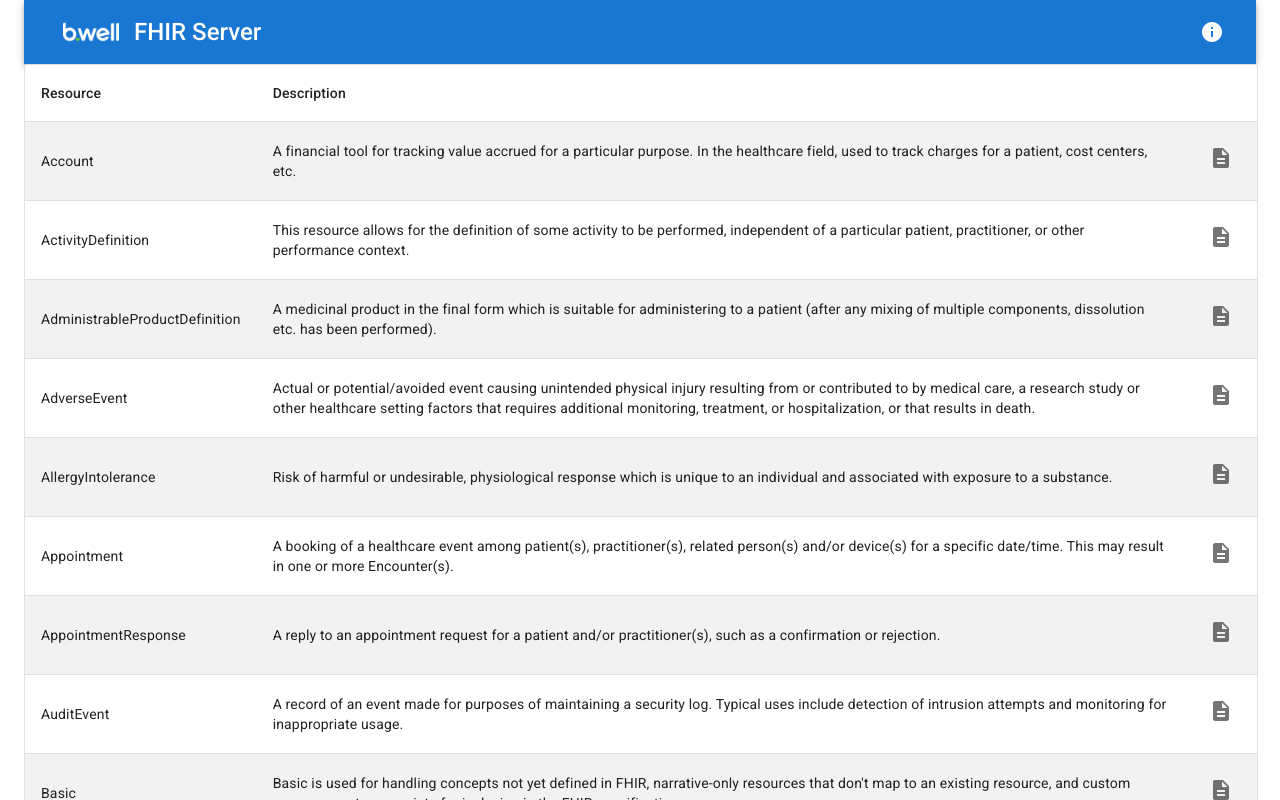
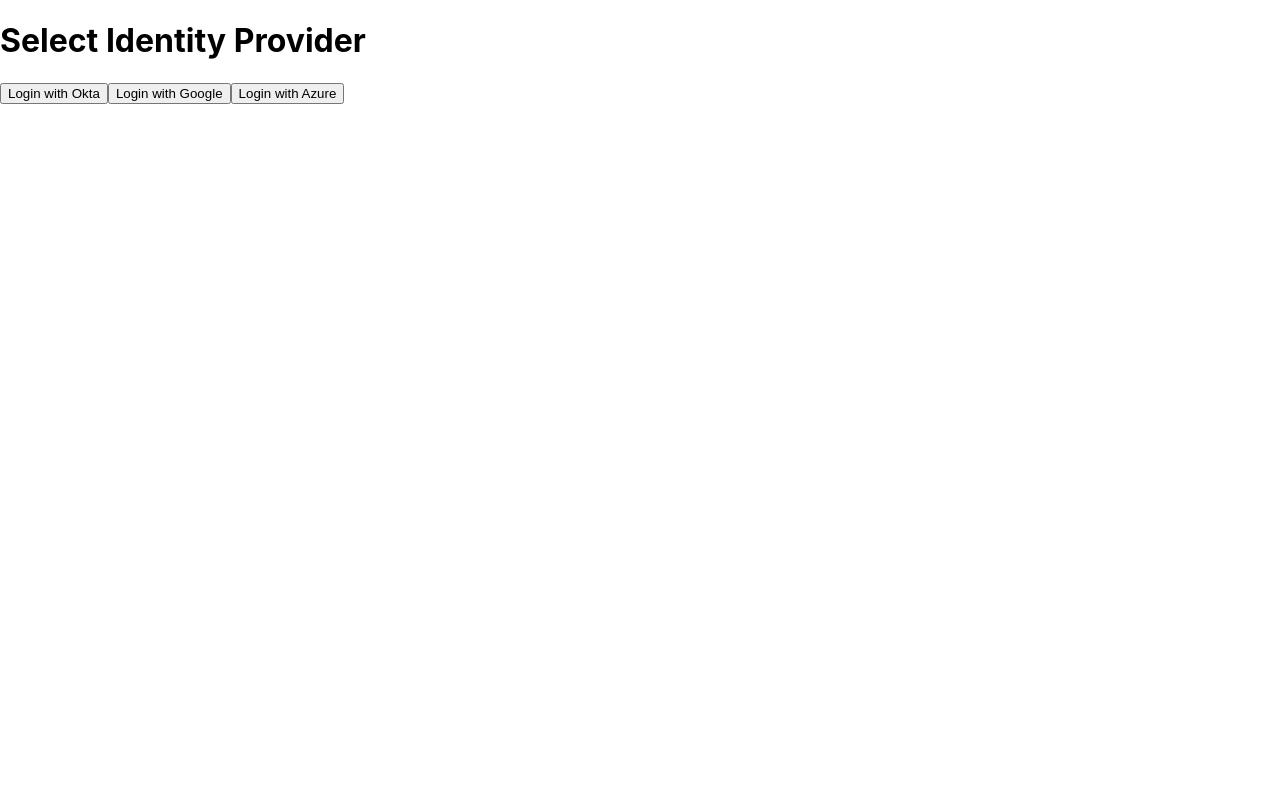
Before and after one commit to icanbwell/fhir-server.ui, a React app: page /select-idp in a window 1280 px wide. Before the commit this address led to /. Shown: the top 800 px of the page. Built offline with nearby package versions, Linux system fonts and the light colour scheme; no server answers; what ag-grid-community would draw is missing.

Commit message:
add page to choose identity provider

```diff
--- a/src/App.tsx
+++ b/src/App.tsx
@@ -17,6 +17,7 @@
 import UserContext from './context/UserContext';
 import { TUserDetails } from './types/baseTypes';
 import { jwtParser } from './utils/jwtParser';
+import IdentityProviderSelection from './pages/IdentityProviderSelection';
 
 function App(): React.ReactElement {
     const env = useContext(EnvContext);
@@ -25,7 +26,7 @@
             customUserName: env.AUTH_CUSTOM_USERNAME,
             customGroup: env.AUTH_CUSTOM_GROUP,
             customScope: env.AUTH_CUSTOM_SCOPE,
-            tokenToSendToFhirServer: env.TOKEN_TO_SEND_TO_FHIR_SERVER
+            tokenToSendToFhirServer: env.TOKEN_TO_SEND_TO_FHIR_SERVER,
         })
     );
     console.log(`Setting fhirUrl to ${env.fhirUrl}`);
@@ -35,6 +36,7 @@
         return (
             <Routes>
                 <Route path="/" element={<HomePage />} />
+                <Route path="/select-idp" element={<IdentityProviderSelection />} />
                 <Route path="/authcallback" element={<Auth />} />
                 <Route
                     element={
@@ -42,14 +44,14 @@
                             <Outlet />
                         ) : (
                             <Navigate
-                                to="/authcallback"
+                                to="/select-idp"
                                 state={{ resourceUrl: window.location.href }}
                             />
                         )
                     }
                     children={FhirRoutes}
                 />
-                <Route path="/*" element={<Navigate to="/"/>} />
+                <Route path="/*" element={<Navigate to="/" />} />
             </Routes>
         );
     }
--- /dev/null
+++ b/src/pages/IdentityProviderSelection.tsx
@@ -0,0 +1,22 @@
+import React from 'react';
+import { useNavigate } from 'react-router-dom';
+
+const IdentityProviderSelection = () => {
+    const navigate = useNavigate();
+
+    const handleProviderSelection = (provider: string) => {
+        // Redirect to the Auth page with the selected provider
+        navigate(`/authcallback?provider=${provider}`);
+    };
+
+    return (
+        <div>
+            <h1>Select Identity Provider</h1>
+            <button onClick={() => handleProviderSelection('okta')}>Login with Okta</button>
+            <button onClick={() => handleProviderSelection('google')}>Login with Google</button>
+            <button onClick={() => handleProviderSelection('azure')}>Login with Azure</button>
+        </div>
+    );
+};
+
+export default IdentityProviderSelection;
```
Also changed, not shown: src/utils/authUrlProvider.ts (added, +14 -0 lines).
